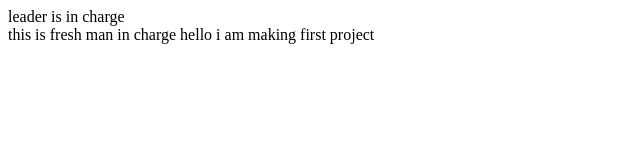
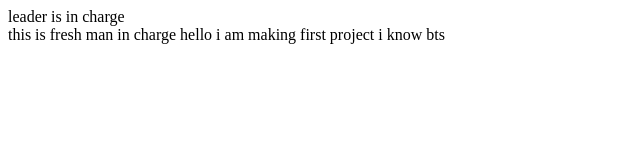
Before and after one commit to Runinput/company-project, a plain HTML site: page index.html in a window 1280 px wide. Shown: the full height of the page, 0-640 px from the left. Drawn offline with Linux system fonts and the light colour scheme.

Commit message:
freshman second commit

```diff
--- a/index.html
+++ b/index.html
@@ -12,6 +12,7 @@
       this is fresh man in charge
       hello
       i am making first project
+      i know bts
     </main>
     <footer></footer>
   </body>
```
